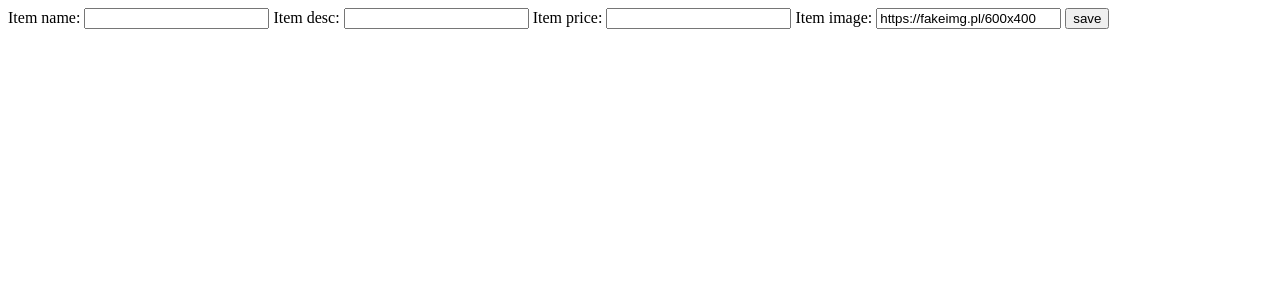
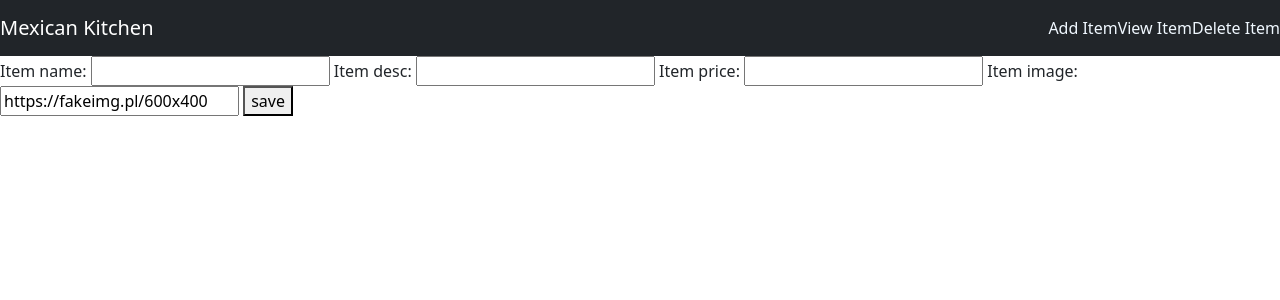
Before and after one commit to DeviRaju27/foodapp, a Django app: page /menu/add in a window 1280 px wide. Shown: the top 300 px of the page. Run offline with Django 4.2, Linux system fonts and the light colour scheme.

Commit message:
update functionality

```diff
--- a/foodapp/urls.py
+++ b/foodapp/urls.py
@@ -19,5 +19,5 @@ from django.urls import path, include
 
 urlpatterns = [
     path('admin/', admin.site.urls),
-    path('menu',include("menu.urls")),
+    path('menu/',include("menu.urls")),
 ]
--- a/menu/templates/menu/form.html
+++ b/menu/templates/menu/form.html
@@ -1,5 +1,9 @@
+{% extends 'menu/base.html' %}
+
+    {% block body %}
 <form class="" method = "POST">
     {% csrf_token %}
     {{ form }}
     <button class="btn-success" type="submit" >save</button>
 </form>
+{% endblock %}
--- a/menu/urls.py
+++ b/menu/urls.py
@@ -5,7 +5,8 @@ from . import views
 app_name = 'food'
 
 urlpatterns = [
-    path('/',views.index, name="index" ),
+    path('',views.index, name="index" ),
     path('<int:item_id>',views.detail, name="detail" ),
-    path('/add', views.add_item, name="add_item" ),
+    path('add', views.add_item, name="add_item" ),
+    path('update/<int:id>', views.update_item, name = 'update_item')
 ]
--- a/menu/views.py
+++ b/menu/views.py
@@ -27,3 +27,18 @@ def add_item(request):
         return redirect('food:index')
 
     return render(request, "menu/form.html", {'form': form_obj})
+
+def update_item(request, id):
+    item_id = Item.objects.get(id = id)
+    form_obj = ItemForm(request.POST or None, instance= item_id)
+
+    if form_obj.is_valid():
+        form_obj.save()
+        return redirect('food:index')
+
+    context = {
+        "id" : item_id,
+        "form": form_obj
+    }
+
+    return render(request, "menu/form.html", context )
```
